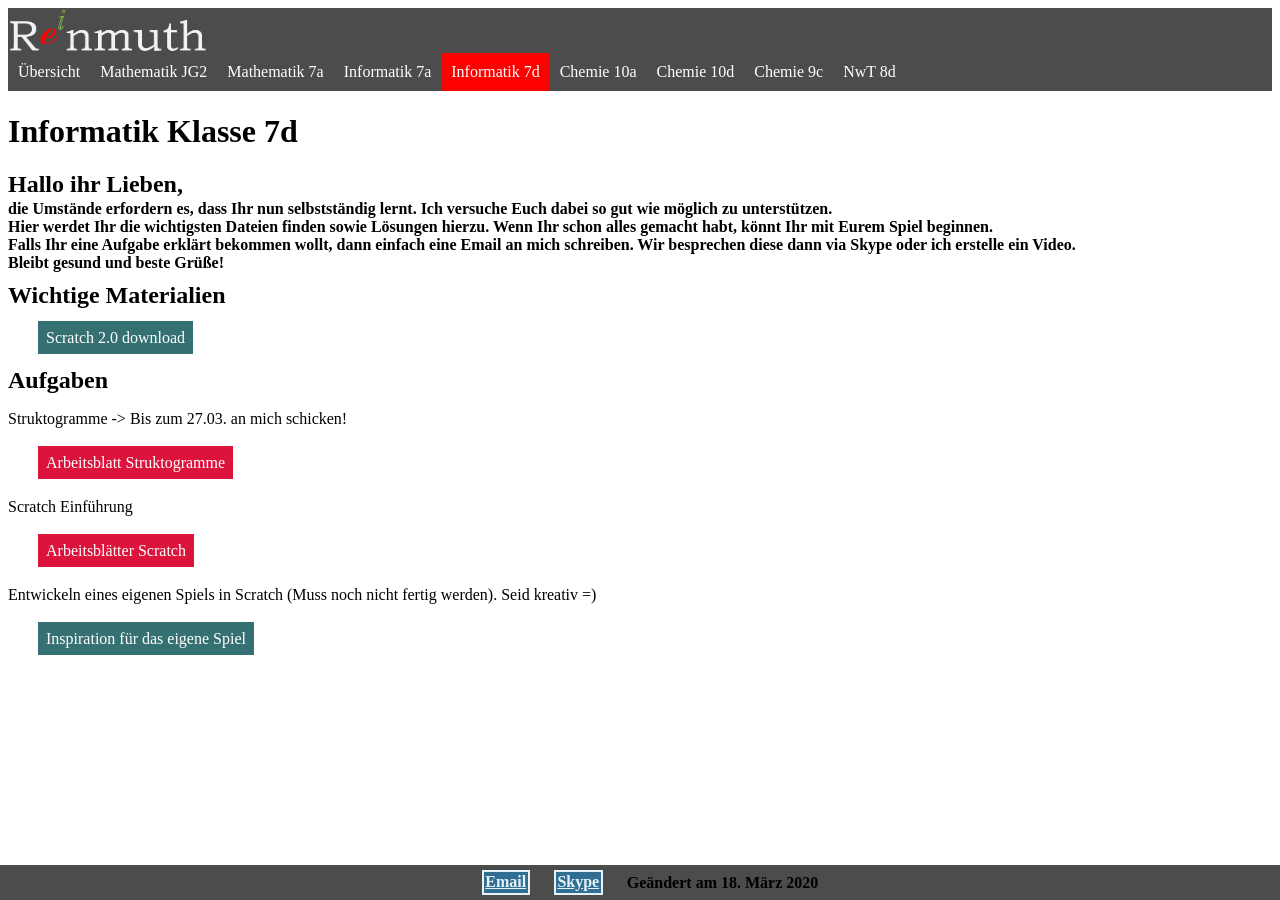
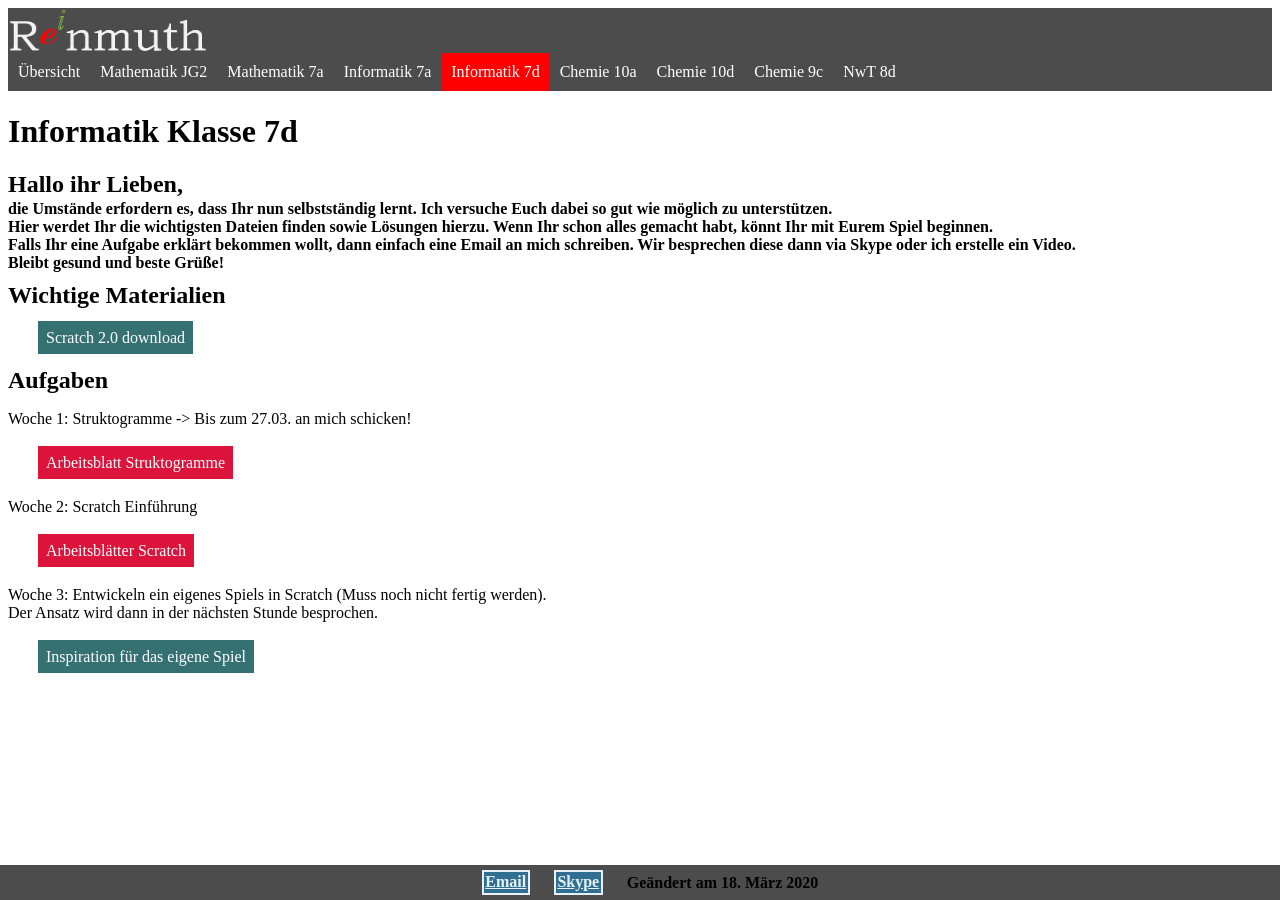
Before and after one commit to Reinmuth/Reinmuth.github.io, a Jekyll site: the page 7d.html, which Jekyll copies as it is, in a window 1280 px wide. Built offline with Jekyll 4.4.1, drawn with Linux system fonts in a browser that asks for light colours.

Commit message:
Add files via upload

```diff
--- a/10a.html
+++ b/10a.html
@@ -102,7 +102,7 @@
 		<p>Essigsäure und ihre Reaktionen</p>
 		<ul>
 			<li> <a class="exerc" href="uc.png">Aufgaben</a>    </li>
-			<li> <a class="vid" href="uc.png">Video</a>    </li>
+			<li> <a class="vid" href="https://youtu.be/MTrhQvBVK2Y">Video</a>    </li>
 			<li> <a class="sol" href="uc.png">Lösungen</a>    </li>
 
 		</ul>
@@ -123,7 +123,9 @@
 	-->
 		<p>Woche 3 - Abgabe Mittwoch 08.04.</p>
 		<ul>
-			<li> <a class="exerc" href="Ch10/Stöchiometrie.pdf">AB Stöchiometrie</a>    </li>
+			<li> <a class="exerc" href="Ch10/Stöchiometrie.pdf">AB Stöchiometrie Nr. 1 - 10</a>    </li>
+			<li> <a class="vid" href="https://youtu.be/MTrhQvBVK2Y">Stöchiometrie - Nr. 1</a>    </li>
+			<li> <a class="vid" href="https://youtu.be/DnvkiJbbw3Q">Stöchiometrie Nr. 2 + 3</a>    </li>
 			<!-- <li> <a class="vid" href="uc.png">Video Erklärung</a>    </li>
 			<li> <a class="sol" href="uc.png">Lösungen</a>    </li> -->
 		</ul>
--- a/7aI.html
+++ b/7aI.html
@@ -72,13 +72,13 @@
 
 			<h2> Aufgaben</h2>
 
-			<p>Struktogramme -> Bis zum 27.03. an mich schicken!</p>
+			<p>Woche 1: Struktogramme -> Bis zum 27.03. an mich schicken!</p>
 			<ul>
 					<li> <a class="exerc" href="7aINF/01_alg_ab_struktogramme.pdf">Arbeitsblatt Struktogramme</a>    </li>
 					<!-- <li> <a class="sol" href="">Lösungen Struktogramme</a>    </li> -->
 			</ul>
 
-			<p>Scratch Einführung</p>
+			<p>Woche 2: Scratch Einführung</p>
 
 			<ul>
 				<li> <a class="exerc" href="7aINF/00_alg_scratch_einfuehrung.pdf">Arbeitsblätter Scratch</a>    </li>
@@ -86,7 +86,7 @@
 				<!-- <li> <a class="vid" href="">Erklärungen</a>    </li> -->
 			</ul>
 
-			<p>Entwickeln eines eigenen Spiels in Scratch (Muss noch nicht fertig werden). Seid kreativ =) </p>
+			<p>Woche 3: Entwickeln ein eigenes Spiels in Scratch (Muss noch nicht fertig werden).  <br> Der Ansatz wird dann in der nächsten Stunde besprochen. </p>
 
 			<ul>
 				<li> <a  href="https://www.youtube.com/watch?v=RYiKcw8VhCs">Inspiration für das eigene Spiel</a>    </li>
--- a/7d.html
+++ b/7d.html
@@ -71,20 +71,21 @@
 			</ul>
 
 			<h2> Aufgaben</h2>
-			<p>Struktogramme -> Bis zum 27.03. an mich schicken!</p>
+			<p>Woche 1: Struktogramme -> Bis zum 27.03. an mich schicken!</p>
 			<ul>
 					<li> <a class="exerc" href="7aINF/01_alg_ab_struktogramme.pdf">Arbeitsblatt Struktogramme</a>    </li>
 					<!-- <li> <a class="sol" href="">Lösungen Struktogramme</a>    </li> -->
 			</ul>
 
-			<p>Scratch Einführung</p>
+			<p>Woche 2: Scratch Einführung</p>
 
 			<ul>
 				<li> <a class="exerc" href="7aINF/00_alg_scratch_einfuehrung.pdf">Arbeitsblätter Scratch</a>    </li>
 				<!-- <li> <a class="sol" href="">Mögliche Lösungen</a>    </li> -->
 				<!-- <li> <a class="vid" href="">Erklärungen</a>    </li> -->
 			</ul>
-			<p>Entwickeln eines eigenen Spiels in Scratch (Muss noch nicht fertig werden). Seid kreativ =) </p>
+
+			<p>Woche 3: Entwickeln ein eigenes Spiels in Scratch (Muss noch nicht fertig werden).  <br> Der Ansatz wird dann in der nächsten Stunde besprochen. </p>
 
 			<ul>
 				<li> <a  href="https://www.youtube.com/watch?v=RYiKcw8VhCs">Inspiration für das eigene Spiel</a>    </li>
```
